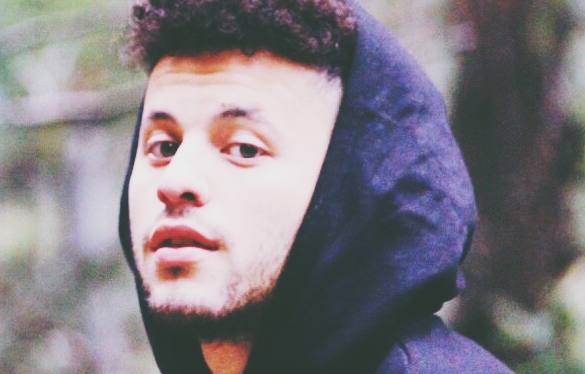
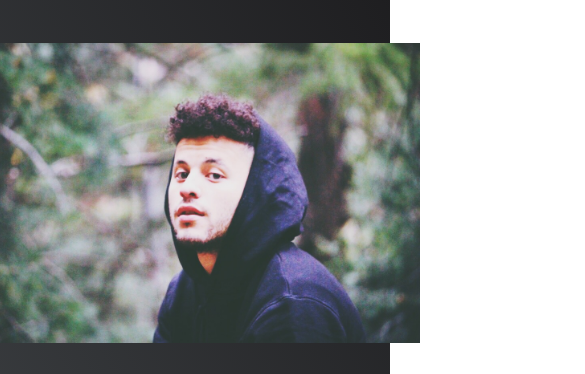
Before and after one commit to platano91/02-Challenge, a plain HTML site: page index.html in a window 390 px wide. Shown: the part 306-680 px from the top of the page, 585 px wide, since content can reach past the window. Drawn offline with Linux system fonts and the light colour scheme.

Commit message:
added img css

```diff
--- a/Assets/css/styles.css
+++ b/Assets/css/styles.css
@@ -32,6 +32,13 @@ a{
 
 a:hover{
     background-color: gray;
+}
+
+img {
+    display:flex;
+    align-items: center;
+    height: 300px;
+    margin: 5px;
 }
 
 #welcome-section{
@@ -121,3 +128,9 @@ h2{
     text-align: center;
     font-size: 1.7rem;
 }
+
+@media screen and (max-width: 800px) {
+    header {
+      flex-direction: column;
+    }
+  }
```
